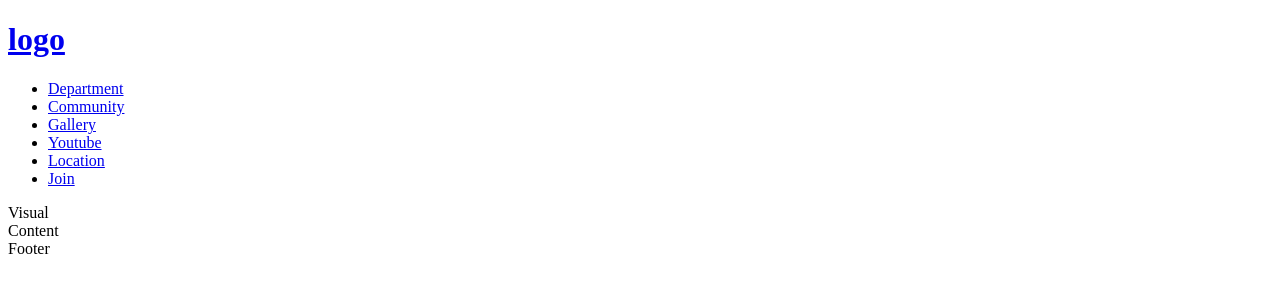
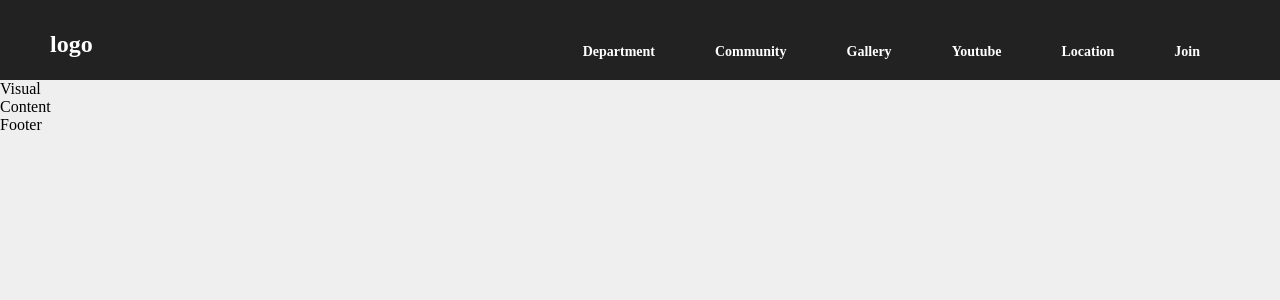
Before and after one commit to cocopalm221/profile, a React (Create React App) app: page / in a window 1280 px wide. Shown: the top 300 px of the page. Built offline with nearby package versions, Linux system fonts and the light colour scheme.

Commit message:
reset.scss 추가 / 폰트추가 / header.css 추가

```diff
--- a/src/components/common/Header.js
+++ b/src/components/common/Header.js
@@ -9,10 +9,11 @@ Link 컴포넌트를 이용하면 컴포넌트 갱신(spa)
 const Header = () => {
   return (
     <header>
+      <div className="inner">
         <h1>
           <Link to="/">logo</Link>
         </h1>
-      <ul>
+        <ul id="gnb">
           <li>
             <Link to="/department">Department</Link>
           </li>
@@ -32,6 +33,7 @@ const Header = () => {
             <Link to="/join">Join</Link>
           </li>
         </ul>
+      </div>
     </header>
   );
 };
--- a/src/index.js
+++ b/src/index.js
@@ -2,6 +2,7 @@ import React from "react";
 import ReactDOM from "react-dom";
 import { BrowserRouter } from "react-router-dom";
 import App from "./App";
+import "./scss/style.scss";
 ReactDOM.render(
   <BrowserRouter>
     <App />
--- a/src/scss/common/_header.scss
+++ b/src/scss/common/_header.scss
@@ -0,0 +1,35 @@
+header {
+  width: 100%;
+  background: #222;
+  .inner {
+    position: relative;
+    width: 1180px;
+    height: 80px;
+    margin: 0 auto;
+    h1 {
+      position: absolute;
+      bottom: 20px;
+      left: 0;
+      a {
+        font-weight: 700;
+        color: #fff;
+        font-size: 24px;
+      }
+    }
+    #gnb {
+      position: absolute;
+      right: 0;
+      bottom: 0;
+      li {
+        float: left;
+        a {
+          display: block;
+          padding: 20px 30px;
+          font-weight: 600;
+          font-size: 14px;
+          color: #fff;
+        }
+      }
+    }
+  }
+}
--- a/src/scss/common/_reset.scss
+++ b/src/scss/common/_reset.scss
@@ -0,0 +1,20 @@
+* {
+  margin: 0;
+  padding: 0;
+  box-sizing: border-box;
+}
+ul,
+li {
+  list-style: none;
+}
+a {
+  color: #000;
+  text-decoration: none;
+}
+img {
+  vertical-align: middle;
+  border: 0;
+}
+body {
+  background-color: #efefef;
+}
--- a/src/scss/style.scss
+++ b/src/scss/style.scss
@@ -1,3 +1,5 @@
+//font
+@import url("https://fonts.googleapis.com/css2?family=Noto+Sans+KR:wght@100;300;400;500;700;900&display=swap");
 //common
 @import "common/reset";
 @import "common/header";
```
Lines whose indentation alone changed are shown as unchanged.
